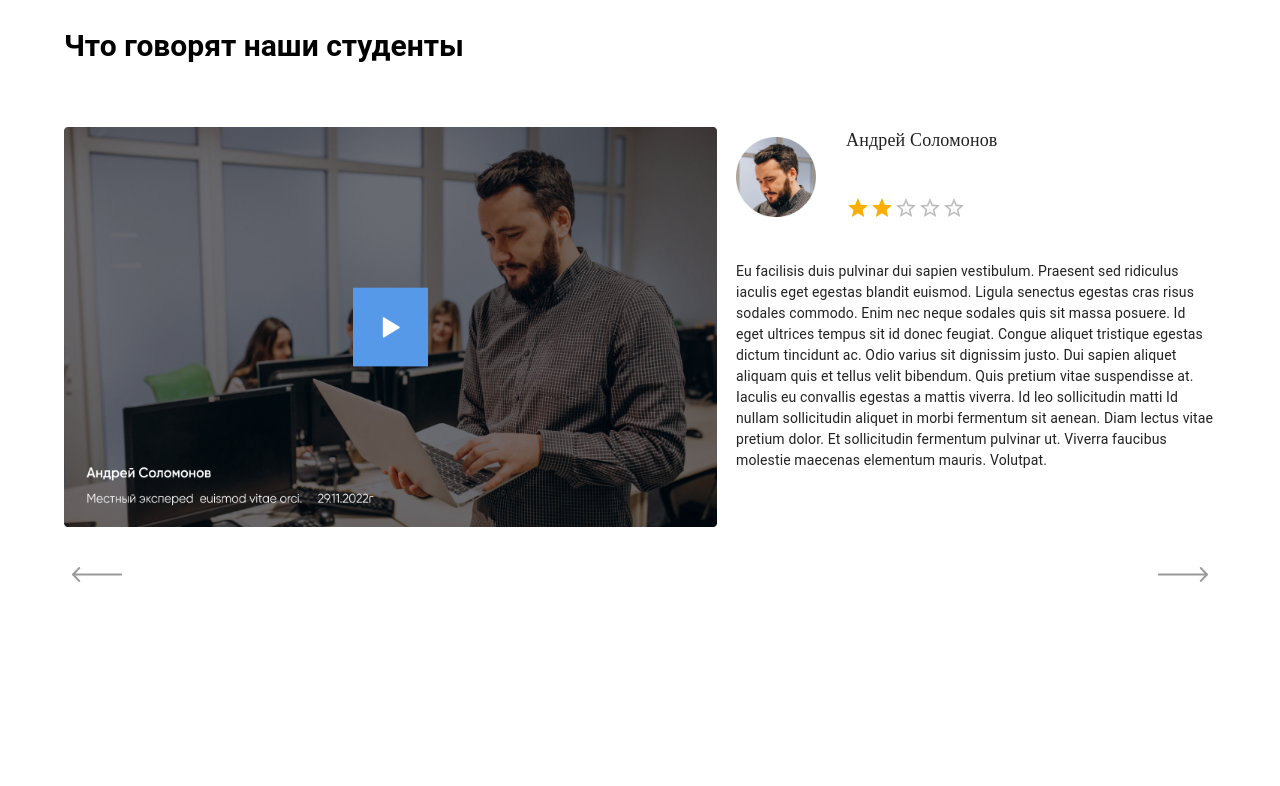
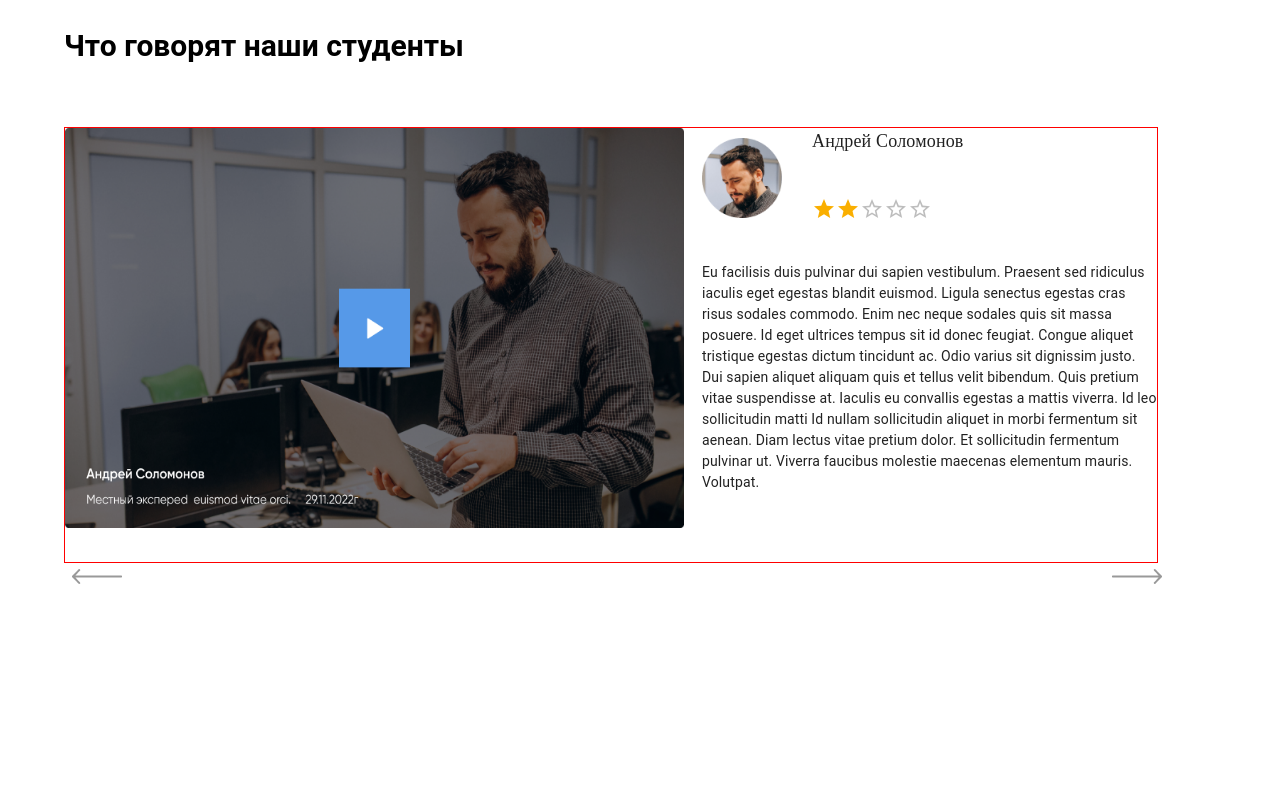
Before and after one commit to chaze77/landing-page, a React (Vite) app: page / in a window 1280 px wide. Shown: the part 2980-3766 px from the top of the page. Built offline with nearby package versions, Linux system fonts and the light colour scheme; a web font is replaced by a local one.

Commit message:
slider fix second

```diff
--- a/src/components/Students/Students.jsx
+++ b/src/components/Students/Students.jsx
@@ -42,7 +42,7 @@ const Students = () => {
             Что говорят наши студенты
           </Typography>
         </Box>
-        <Box sx={{ witdth: "99%" }}>
+        <Box sx={{ width: "95%", border: "1px solid red" }}>
           <Slider {...sliderSettings} ref={sliderRef}>
             {" "}
             {/* Добавляем ref */}
--- a/src/components/Students/styles.module.css
+++ b/src/components/Students/styles.module.css
@@ -47,6 +47,7 @@
 .arrows {
   display: flex;
   justify-content: space-between;
+  width: 96%;
 }
 
 @media (min-width: 1699px) {
```
